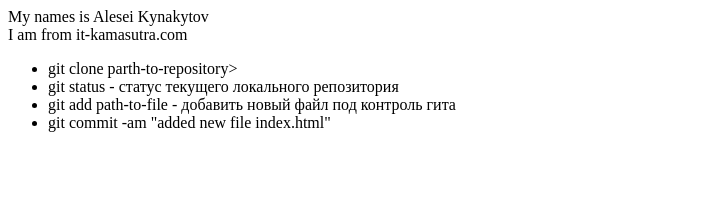
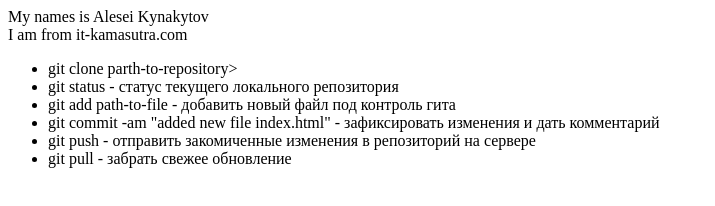
Before and after one commit to Alexeyb5/git-lesson, a plain HTML site: page index.html in a window 1280 px wide. Shown: the whole page, without its empty margins (0-715 px from the left). Drawn offline with Linux system fonts and the light colour scheme.

Commit message:
added push-pull instruction to html

```diff
--- a/index.html
+++ b/index.html
@@ -14,7 +14,9 @@
             <li>git clone parth-to-repository></li>
             <li>git status - статус текущего локального репозитория</li>
             <li>git add path-to-file - добавить новый файл под контроль гита</li>
-            <li>git commit -am "added new file index.html"</li>
+            <li>git commit -am "added new file index.html" - зафиксировать изменения и дать комментарий</li>
+            <li>git push - отправить закомиченные изменения в репозиторий на сервере</li>
+            <li>git pull - забрать свежее обновление</li>
         </ul>
     </div>
 </body>
```
